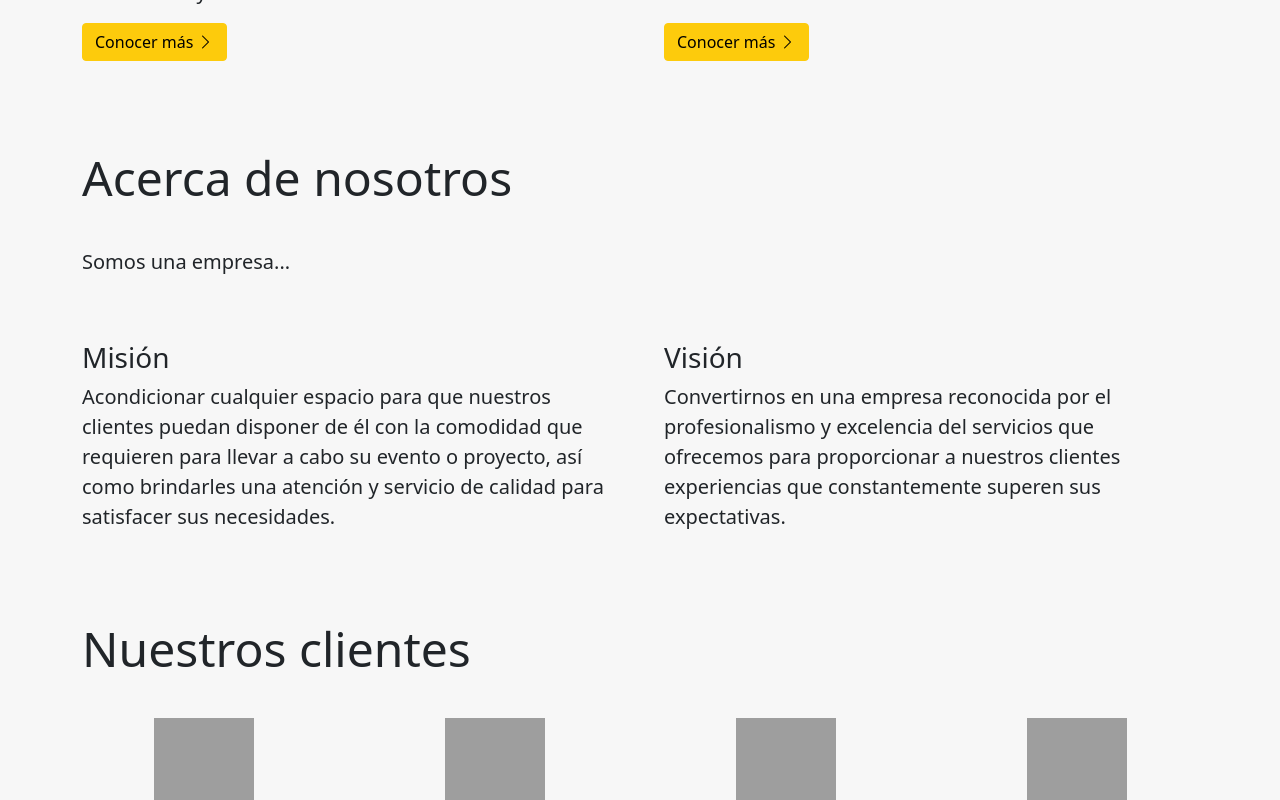
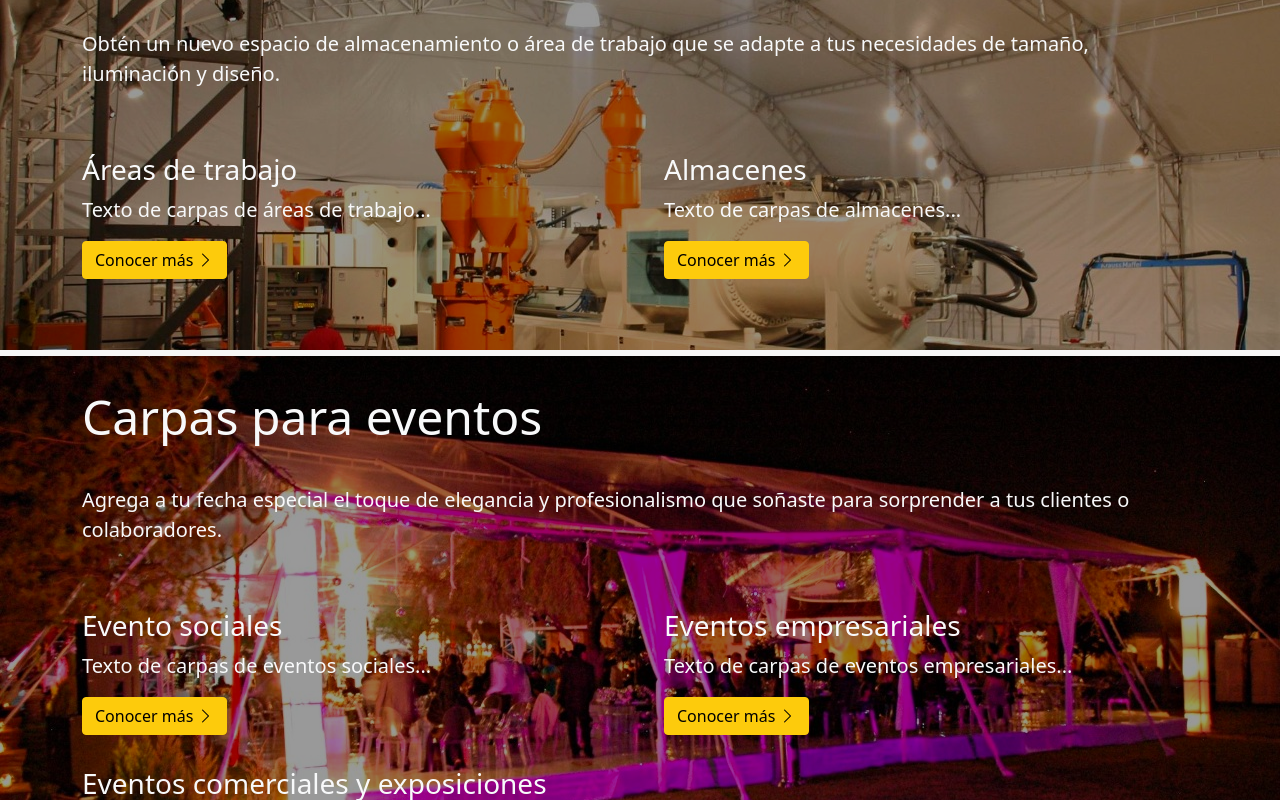
Before and after one commit to Comecacahuates/web-lotocasa, a Next.js app: page / in a window 1280 px wide. Shown: the part 1040-1840 px from the top of the page. Built offline with nearby package versions, Linux system fonts and the light colour scheme; grey boxes are pictures that could not be loaded.

Commit message:
Imagen de fondo en secciones de texto

```diff
--- a/@types/pagestructure.ts
+++ b/@types/pagestructure.ts
@@ -16,6 +16,7 @@ export type Section = {
 /** Sección de texto */
 export type TextSection = Section & {
   sectionType: "textSection";
+  backgroundImage?: ImageFigure;
   id?: string;
   texts: string[];
   button?: ButtonLink;
--- a/components/textsection.tsx
+++ b/components/textsection.tsx
@@ -4,7 +4,7 @@ import Col from "react-bootstrap/Col";
 import ButtonLink from "./ui/buttonlink";
 import SectionContainer from "./ui/sectioncontainer";
 import SubsectionCol from "./ui/subsectioncol";
-import { TextSection } from "../@types/pagestructure";
+import { TextSection, ImageFigure } from "../@types/pagestructure";
 
 /** Propiedades del componente de sección de texto */
 export interface TextSectionProps {
@@ -15,6 +15,7 @@ export interface TextSectionProps {
 export default function TextSectionUI(props: TextSectionProps) {
   /* Propiedades */
   const textSection: TextSection = props.textSection;
+  const backgroundImage: ImageFigure | undefined = textSection.backgroundImage;
   const title: string | undefined = textSection.title;
   const id: string = textSection.id || "";
   const texts: string[] = textSection.texts;
@@ -22,7 +23,8 @@ export default function TextSectionUI(props: TextSectionProps) {
 
   /* Renderización */
   return (
-    <SectionContainer title={title} id={id}>
+    <SectionContainer title={title} id={id} backgroundImage={backgroundImage}>
+      {texts.length > 0 ? (
         <Row className="gx-5 py-3">
           <Col lg={12} className="py-2">
             {/* Párrafos de texto */}
@@ -33,6 +35,9 @@ export default function TextSectionUI(props: TextSectionProps) {
             ))}
           </Col>
         </Row>
+      ) : (
+        ""
+      )}
       <Row xs={1} md={2} className="gx-5 py-3">
         {/* Subsecciones */}
         {subsections.map((subsection: TextSection, index: number) => (
--- a/components/ui/sectioncontainer.module.scss
+++ b/components/ui/sectioncontainer.module.scss
@@ -13,19 +13,23 @@
   overflow: hidden;
   position: relative;
   width: 100%;
-  height: 250px;
+  min-height: 250px;
   @include media-breakpoint-up(sm) {
-    height: 300px;
+    min-height: 300px;
   }
   @include media-breakpoint-up(md) {
-    height: 350px;
+    min-height: 350px;
   }
   @include media-breakpoint-up(lg) {
-    height: 400px;
+    min-height: 400px;
   }
   @include media-breakpoint-up(xl) {
-    height: 450px;
+    min-height: 450px;
   }
+}
+
+.background > div:first-child {
+  z-index: -1;
 }
 
 .background img {
@@ -34,6 +38,7 @@
   width: 100%;
   height: 100%;
   z-index: -1;
+  filter: saturate(120%) brightness(60%);
 }
 
 .container {
--- a/content/carpasparaareasdetrabajo.json
+++ b/content/carpasparaareasdetrabajo.json
@@ -3,7 +3,7 @@
   "title": "Carpas para áreas de trabajo",
   "titleBackgroundImage": {
     "figureType": "imageFigure",
-    "src": "/images/carpas-eventos/dos-aguas-1.jpg",
+    "src": "/images/carpas-industriales/domo-0.jpg",
     "alt": "Carpa a dos aguas",
     "cover": true
   },
--- a/content/index.json
+++ b/content/index.json
@@ -57,28 +57,79 @@
     {
       "sectionType": "textSection",
       "title": "Servicios",
-      "texts": ["Nuestros servicios son..."],
-      "subsections": [
+      "texts": ["Nuestros servicios son..."]
+    },
     {
       "sectionType": "textSection",
+      "backgroundImage": {
+        "figureType": "imageFigure",
+        "src": "/images/carpas-industriales/domo-0.jpg",
+        "alt": "Carpa a dos aguas",
+        "cover": true
+      },
       "title": "Carpas industriales",
       "texts": [
         "Obtén un nuevo espacio de almacenamiento o área de trabajo que se adapte a tus necesidades de tamaño, iluminación y diseño."
       ],
+      "subsections": [
+        {
+          "sectionType": "textSection",
+          "title": "Áreas de trabajo",
+          "texts": ["Texto de carpas de áreas de trabajo..."],
           "button": {
             "label": "Conocer más",
-            "href": "/CarpasIndustriales"
+            "href": "/CarpasParaAreasDeTrabajo"
           }
         },
         {
           "sectionType": "textSection",
+          "title": "Almacenes",
+          "texts": ["Texto de carpas de almacenes..."],
+          "button": {
+            "label": "Conocer más",
+            "href": "/CarpasParaAlmacenes"
+          }
+        }
+      ]
+    },
+    {
+      "sectionType": "textSection",
+      "backgroundImage": {
+        "figureType": "imageFigure",
+        "src": "/images/carpas-eventos/dos-aguas-1.jpg",
+        "alt": "Carpa a dos aguas",
+        "cover": true
+      },
       "title": "Carpas para eventos",
       "texts": [
         "Agrega a tu fecha especial el toque de elegancia y profesionalismo que soñaste para sorprender a tus clientes o colaboradores."
       ],
+      "subsections": [
+        {
+          "sectionType": "textSection",
+          "title": "Evento sociales",
+          "texts": ["Texto de carpas de eventos sociales..."],
           "button": {
             "label": "Conocer más",
-            "href": "/CarpasParaEventos"
+            "href": "/CarpasParaEventosSociales"
+          }
+        },
+        {
+          "sectionType": "textSection",
+          "title": "Eventos empresariales",
+          "texts": ["Texto de carpas de eventos empresariales..."],
+          "button": {
+            "label": "Conocer más",
+            "href": "/CarpasParaEventosEmpresariales"
+          }
+        },
+        {
+          "sectionType": "textSection",
+          "title": "Eventos comerciales y exposiciones",
+          "texts": ["Texto de carpas de eventos comerciales y exposiciones..."],
+          "button": {
+            "label": "Conocer más",
+            "href": "/CarpasParaEventosComercialesYExposiciones"
           }
         }
       ]
```
Lines whose indentation alone changed are shown as unchanged.
